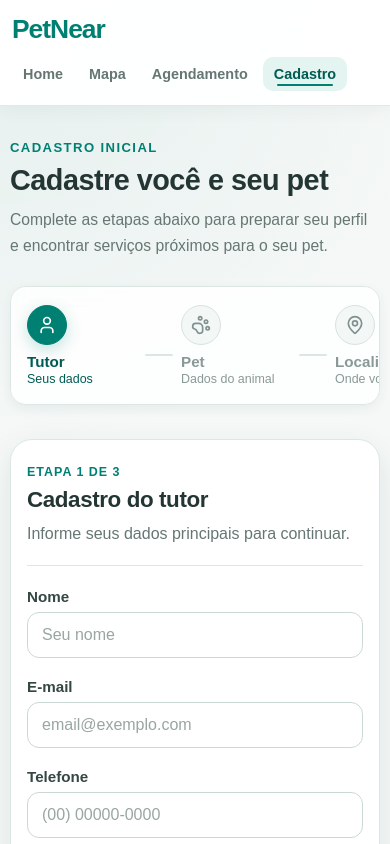
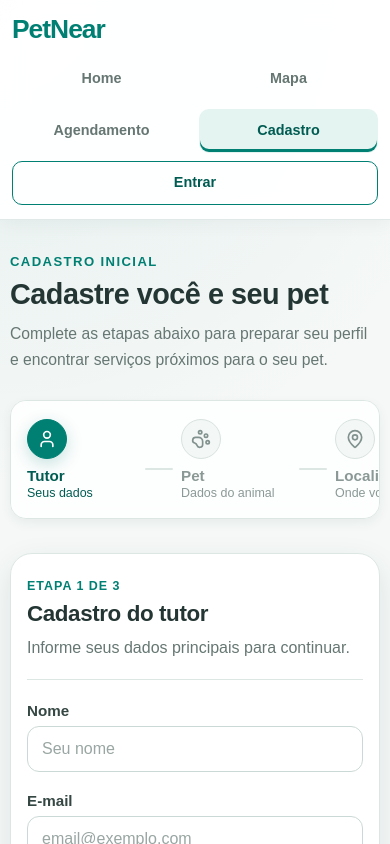
Before and after one commit to GirlenioGomesDev/Projeto-Front-end-faculdade, a React (Vite) app: page /cadastros in a window 390 px wide. Shown: the top 844 px of the page. Built offline with nearby package versions, Linux system fonts and the light colour scheme; no server answers.

Commit message:
Finaliza ajustes visuais da Bianka na AV2

```diff
--- a/src/components/Header/Header.jsx
+++ b/src/components/Header/Header.jsx
@@ -1,84 +1,54 @@
-import { Link, useNavigate } from 'react-router-dom';
+import { useEffect, useState } from 'react';
+import { Link, useLocation, useNavigate } from 'react-router-dom';
 import Navbar from '../Navbar/Navbar.jsx';
 import { logout } from '../../services/authService.js';
-import { getSession } from "../../services/sessionService.js";
+import { getSession } from '../../services/sessionService.js';
 import './Header.css';
 
+function Header() {
+  const location = useLocation();
+  const navigate = useNavigate();
+  const [session, setSession] = useState(() => getSession());
 
-/*
-=================================================
-COMPONENTE: Header
-NIVEL: LEVE
-RESPONSAVEL SUGERIDO: PESSOA 3
+  useEffect(() => {
+    setSession(getSession());
+  }, [location.key]);
 
-FUNCAO:
-Mostrar o topo fixo da aplicacao e agrupar a navegacao.
+  useEffect(() => {
+    function atualizarSessao(event) {
+      if (event.key === 'petnear_session' || event.key === null) {
+        setSession(getSession());
+      }
+    }
 
-O QUE JA ESTA PRONTO:
-Nome do projeto e chamada do componente Navbar.
+    window.addEventListener('storage', atualizarSessao);
 
-O QUE FALTA:
-Adicionar logo final, revisar acessibilidade e ajustar detalhes visuais.
-
-CONCEITOS:
-componentes, composicao e CSS.
-=================================================
-*/
-
-/*
-=================================================
-GUIA PETNEAR - HEADER
-
-RESPONSAVEL: BIANKA
-NIVEL: LEVE
-
-REQUISITO DA AV1:
-Manter identidade do projeto e acesso claro a navegacao principal.
-
-COMECE POR:
-Verifique se o nome PetNear aparece de forma clara e se o menu
-esta facil de encontrar.
-
-DEPOIS:
-Teste em uma largura menor de tela para observar se os links
-continuam utilizaveis.
-
-DICA:
-O Header agrupa componentes. Ao ajustar visual, confira tambem
-o Navbar.
-
-NAO ESCREVA A SOLUCAO.
-=================================================
-*/
-
-function Header() {
-  const navigate = useNavigate();
-
+    return () => {
+      window.removeEventListener('storage', atualizarSessao);
+    };
+  }, []);
 
   function handleLogout() {
     logout();
-    navigate("/login", { replace: true });
+    setSession(null);
+    navigate('/login', { replace: true });
   }
-
-  const session = getSession();
-
 
   return (
     <header className="site-header">
       <div className="site-header__inner">
-        <Link className="site-header__brand" to="/">
+        <Link
+          className="site-header__brand"
+          to="/"
+          aria-label="PetNear — início"
+        >
           PetNear
         </Link>
-        <Navbar />
-        {session && (
-          <button
-            type="button"
-            onClick={handleLogout}
-            className="site-header__logout"
-          >
-            Sair
-          </button>
-        )}
+
+        <Navbar
+          autenticado={Boolean(session?.accessToken)}
+          onSair={handleLogout}
+        />
       </div>
     </header>
   );
--- a/src/components/Navbar/Navbar.css
+++ b/src/components/Navbar/Navbar.css
@@ -1,67 +1,109 @@
 .navbar {
   display: flex;
   flex-wrap: wrap;
+  align-items: center;
   gap: 6px;
 }
 
-.navbar a {
-  position: relative;
+.navbar a,
+.navbar button {
+  display: inline-flex;
+  align-items: center;
+  justify-content: center;
 
-  padding: 10px 14px;
+  min-height: 44px;
+  padding: 10px 12px;
 
+  border: 1px solid transparent;
   border-radius: 10px;
 
+  background: transparent;
   color: var(--color-text-light);
 
+  font: inherit;
   font-size: 0.95rem;
   font-weight: 700;
+  line-height: 1.2;
+
+  text-align: center;
+  cursor: pointer;
 
   transition:
-    color 0.2s ease,
     background 0.2s ease,
-    transform 0.2s ease;
+    color 0.2s ease;
 }
 
-.navbar a:hover {
-  background: #f0f7f5;
-
-  color: var(--color-primary);
-
-  transform: translateY(-1px);
+.navbar a:hover,
+.navbar button:hover {
+  background: var(--color-primary-light);
+  color: var(--color-primary-dark);
 }
 
 .navbar a.active {
   background: var(--color-primary-light);
+  color: var(--color-primary-dark);
 
+  box-shadow: inset 0 -3px 0 var(--color-primary);
+}
+
+.navbar a.active::after {
+  content: none;
+}
+
+.navbar a:focus-visible,
+.navbar button:focus-visible {
+  outline: 3px solid var(--color-primary);
+  outline-offset: 3px;
+}
+
+.navbar .navbar__agendamento {
+  flex-direction: column;
+  gap: 3px;
+}
+
+.navbar__hint {
+  font-size: 0.65rem;
+  font-weight: 500;
+}
+
+.navbar .navbar__login,
+.navbar .navbar__logout {
+  border-color: var(--color-primary);
   color: var(--color-primary-dark);
 }
 
-.navbar a.active::after {
-  content: "";
-
-  position: absolute;
-
-  left: 14px;
-  right: 14px;
-  bottom: 5px;
-
-  height: 2px;
-
-  border-radius: 999px;
-
+.navbar .navbar__login:hover,
+.navbar .navbar__logout:hover {
   background: var(--color-primary);
+  color: #ffffff;
 }
 
 @media (max-width: 760px) {
   .navbar {
     width: 100%;
-
-    gap: 4px;
   }
 
-  .navbar a {
-    padding: 9px 11px;
-
+  .navbar a,
+  .navbar button {
     font-size: 0.9rem;
   }
 }
+
+@media (max-width: 480px) {
+  .navbar {
+    display: grid;
+    grid-template-columns: repeat(2, minmax(0, 1fr));
+    gap: 8px;
+  }
+
+  .navbar > :last-child {
+    grid-column: 1 / -1;
+  }
+}
+
+@media (prefers-reduced-motion: reduce) {
+  .navbar a,
+  .navbar button {
+    transition: none;
+  }
+}
--- a/src/components/Navbar/Navbar.jsx
+++ b/src/components/Navbar/Navbar.jsx
@@ -1,115 +1,50 @@
+
 import { NavLink } from 'react-router-dom';
 import './Navbar.css';
 
-/*
-=================================================
-GUIA PETNEAR - DESENVOLVIMENTO AV2
+function Navbar({ autenticado = false, onSair }) {
+  return (
+    <nav className="navbar" aria-label="Navegação principal">
+      <NavLink to="/" end>
+        Home
+      </NavLink>
 
-ARQUIVO: Navbar.jsx
+      <NavLink to="/mapa">
+        Mapa
+      </NavLink>
 
-RESPONSAVEL: BIANKA
-NIVEL: FACIL
+      <NavLink
+        to="/agendamento"
+        className="navbar__agendamento"
+        title={
+          autenticado
+            ? 'Abrir agendamento'
+            : 'Faça login para agendar'
+        }
+      >
+        <span>Agendamento</span>
+      </NavLink>
 
-REQUISITO DA AV2:
-Exibir acesso coerente para login/logout e deixar claro quando uma
-rota exige autenticacao.
+      <NavLink to="/cadastros">
+        Cadastro
+      </NavLink>
 
-OBJETIVO:
-Orientar os ajustes visuais da navegacao sem alterar as rotas da
-AV1 antes da autenticacao existir.
-
-O QUE JA ESTA PRONTO:
-Links para Home, Mapa, Agendamento e Cadastro usando NavLink.
-
-O QUE FALTA FAZER:
-1. Depois que Leno criar autenticacao, exibir Login ou Logout.
-2. Evitar mostrar acoes que nao funcionam.
-3. Manter o menu legivel em celular.
-
-ONDE MODIFICAR:
-Dentro do <nav>, adicionando links ou botoes condicionais quando a
-sessao estiver disponivel.
-
-ANTES DE COMEÇAR:
-Entenda NavLink, rota ativa e renderizacao condicional.
-
-DICA:
-Bianka cuida do visual; Leno deve fornecer o estado de sessao para
-nao misturar logica de autenticacao aqui.
-
-COMO TESTAR:
-1. Navegue logado e deslogado.
-2. Confira se a rota ativa aparece corretamente.
-3. Teste em largura de celular.
-
-CUIDADOS:
-Nao coloque senha, token ou chamada fetch dentro da Navbar.
-
-NAO ESCREVA A SOLUCAO AUTOMATICAMENTE.
-=================================================
-*/
-
-/*
-=================================================
-COMPONENTE: Navbar
-NIVEL: LEVE
-RESPONSAVEL SUGERIDO: PESSOA 3
-
-FUNCAO:
-Permitir navegacao entre as paginas principais sem recarregar a aplicacao.
-
-O QUE JA ESTA PRONTO:
-Links para Home, Cadastros, Mapa e Agendamento usando NavLink.
-
-O QUE FALTA:
-Melhorar o estilo da rota ativa e testar o menu em telas pequenas.
-
-CONCEITOS:
-React Router, NavLink, rota ativa e componente reutilizavel.
-=================================================
-*/
-
-/*
-=================================================
-GUIA PETNEAR - NAVBAR
-
-RESPONSAVEL: BIANKA
-NIVEL: LEVE
-
-REQUISITO DA AV1:
-Garantir navegacao completa entre Home, Cadastros, Mapa e
-Agendamento.
-
-COMECE POR:
-Clique em todos os links e confirme que nenhuma pagina exige URL
-digitada manualmente.
-
-DEPOIS:
-Observe se o usuario consegue entender em qual area esta.
-
-DICA:
-A navegacao e parte da experiencia, nao apenas um detalhe visual.
-
-CONCEITOS PARA ESTUDAR:
-- React Router
-- links de navegacao
-- rota ativa
-
-NAO ESCREVA A SOLUCAO.
-=================================================
-*/
-
-function Navbar() {
-  return (
-    <nav className="navbar" aria-label="Navegacao principal">
-    <NavLink to="/">Home</NavLink>
-    <NavLink to="/mapa">Mapa</NavLink>
-    <NavLink to="/agendamento">Agendamento</NavLink>
-    <NavLink to="/cadastros">Cadastro</NavLink>
-    {/* AV2 - RESPONSAVEL: BIANKA COM APOIO DE LENO
-    NIVEL: FACIL NO VISUAL, DIFICIL NA LOGICA
-    TODO: Quando existir autenticacao, mostrar Login ou Logout aqui.
-    DICA: a Navbar deve apenas chamar funcoes prontas da camada de auth. */}
+      {autenticado ? (
+        <button
+          type="button"
+          className="navbar__logout"
+          onClick={onSair}
+        >
+          Sair
+        </button>
+      ) : (
+        <NavLink
+          to="/login"
+          className="navbar__login"
+        >
+          Entrar
+        </NavLink>
+      )}
     </nav>
   );
 }
--- a/src/index.css
+++ b/src/index.css
@@ -1,19 +1,2 @@
-/*
-=================================================
-GUIA PETNEAR - IMPORTACAO DE ESTILOS
-
-RESPONSAVEL: BIANKA
-NIVEL: LEVE
-
-REQUISITO DA AV1:
-Manter CSS legivel e separado dos componentes.
-
-DICA:
-Este arquivo aponta para os estilos globais. Antes de criar
-novos estilos, verifique se ja existe uma classe global adequada.
-
-NAO ESCREVA A SOLUCAO.
-=================================================
-*/
-
 @import './styles/global.css';
+@import './styles/feedback.css';
--- /dev/null
+++ b/src/styles/feedback.css
@@ -0,0 +1,163 @@
+.feedback,
+.mapa-results > [role="status"],
+.main-content [role="alert"] {
+  margin: 16px 0;
+  padding: 16px;
+
+  border: 1px solid #bae6fd;
+  border-radius: 14px;
+
+  background: #f0f9ff;
+  color: #075985;
+
+  line-height: 1.6;
+  overflow-wrap: anywhere;
+}
+
+.feedback--error,
+.main-content [role="alert"] {
+  border-color: #fecaca;
+  background: #fef2f2;
+  color: #991b1b;
+}
+
+.feedback--success,
+.main-content .schedule-success {
+  border-color: #86efac;
+  background: #f0fdf4;
+  color: #14532d;
+}
+
+.feedback--warning {
+  border-color: #fde68a;
+  background: #fffbeb;
+  color: #92400e;
+}
+
+.feedback--empty,
+.main-content .mapa-empty {
+  border: 1px dashed var(--color-border);
+  background: var(--color-surface);
+  color: var(--color-text);
+}
+
+.feedback p,
+.main-content [role="alert"] p {
+  margin: 0 0 10px;
+}
+
+.feedback p:last-child,
+.main-content [role="alert"] p:last-child {
+  margin-bottom: 0;
+}
+
+.feedback--loading,
+.mapa-results > [role="status"] {
+  display: flex;
+  align-items: center;
+  gap: 12px;
+}
+
+.feedback--loading::before,
+.mapa-results > [role="status"]::before {
+  content: "";
+
+  flex: 0 0 auto;
+
+  width: 20px;
+  height: 20px;
+
+  border: 3px solid #bae6fd;
+  border-top-color: #0369a1;
+  border-radius: 50%;
+
+  animation: petnear-loading 0.8s linear infinite;
+}
+
+.main-content > [role="alert"] {
+  width: min(720px, calc(100% - 32px));
+  margin: 32px auto;
+}
+
+.main-content > [role="alert"] button {
+  min-height: 44px;
+  padding: 10px 16px;
+
+  border: 1px solid var(--color-primary);
+  border-radius: 10px;
+
+  background: #ffffff;
+  color: var(--color-primary-dark);
+
+  font: inherit;
+  font-weight: 700;
+
+  cursor: pointer;
+}
+
+.main-content > [role="alert"] button:hover {
+  background: var(--color-primary-light);
+}
+
+.main-content [role="alert"] button:focus-visible,
+.feedback button:focus-visible {
+  outline: 3px solid var(--color-primary);
+  outline-offset: 3px;
+}
+
+.main-content button:disabled {
+  opacity: 0.6;
+  cursor: not-allowed;
+}
+
+.schedule-error {
+  grid-column: 1 / -1;
+}
+
+.cadastro-content .field > span,
+.cadastro-content .field > p {
+  margin: 4px 0 0;
+
+  color: #991b1b;
+
+  font-size: 0.88rem;
+  line-height: 1.5;
+}
+
+.auth-login,
+.agendamento-info-card,
+.agendamento-form-card {
+  min-width: 0;
+}
+
+.auth-login__description,
+.agendamento-info-card h2,
+.agendamento-shop-address p {
+  overflow-wrap: anywhere;
+}
+
+@keyframes petnear-loading {
+  to {
+    transform: rotate(360deg);
+  }
+}
+
+@media (max-width: 480px) {
+  .feedback,
+  .mapa-results > [role="status"],
+  .main-content [role="alert"] {
+    padding: 14px;
+  }
+
+  .main-content [role="alert"] button,
+  .feedback button {
+    width: 100%;
+  }
+}
+
+@media (prefers-reduced-motion: reduce) {
+  .feedback--loading::before,
+  .mapa-results > [role="status"]::before {
+    animation: none;
+  }
+}
```
